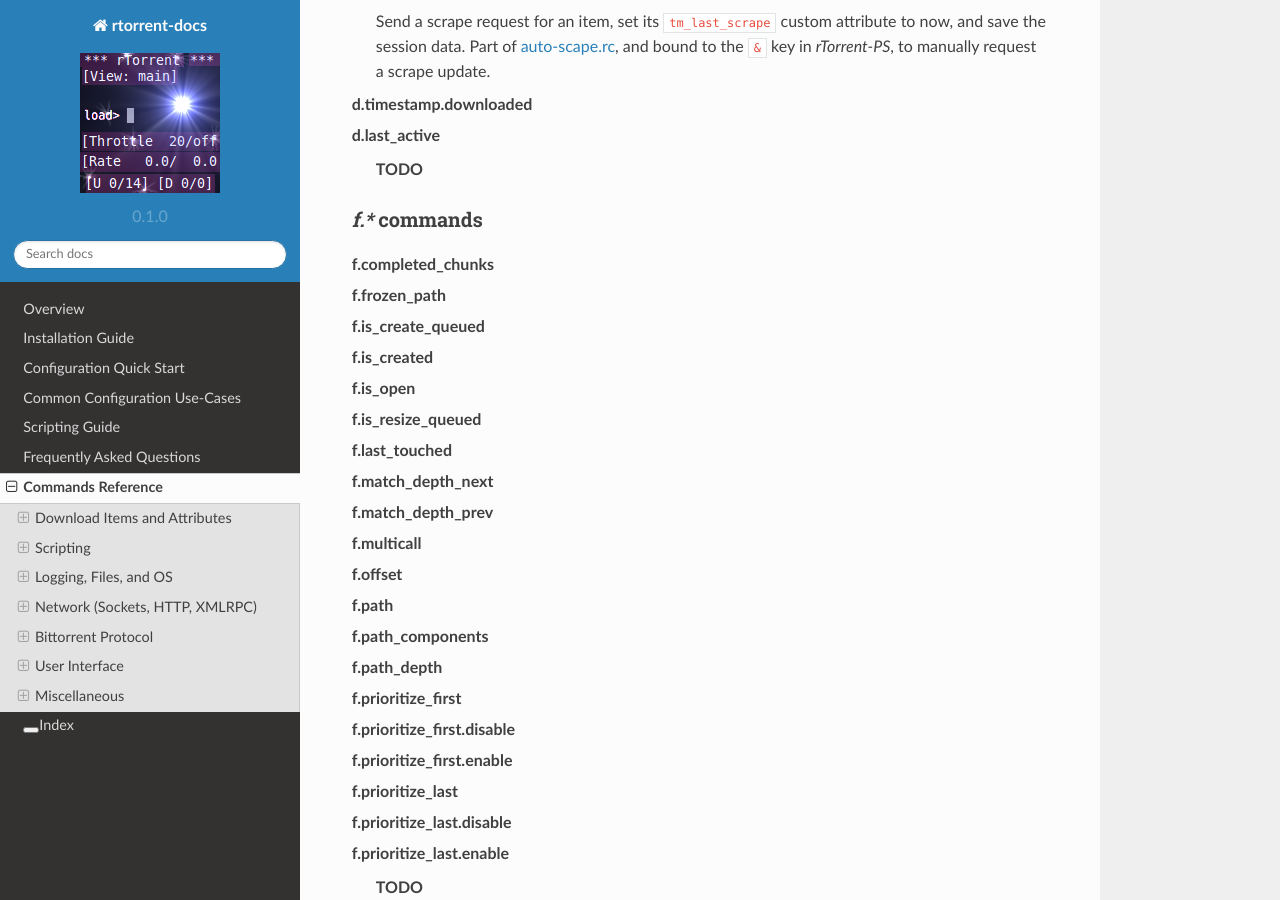
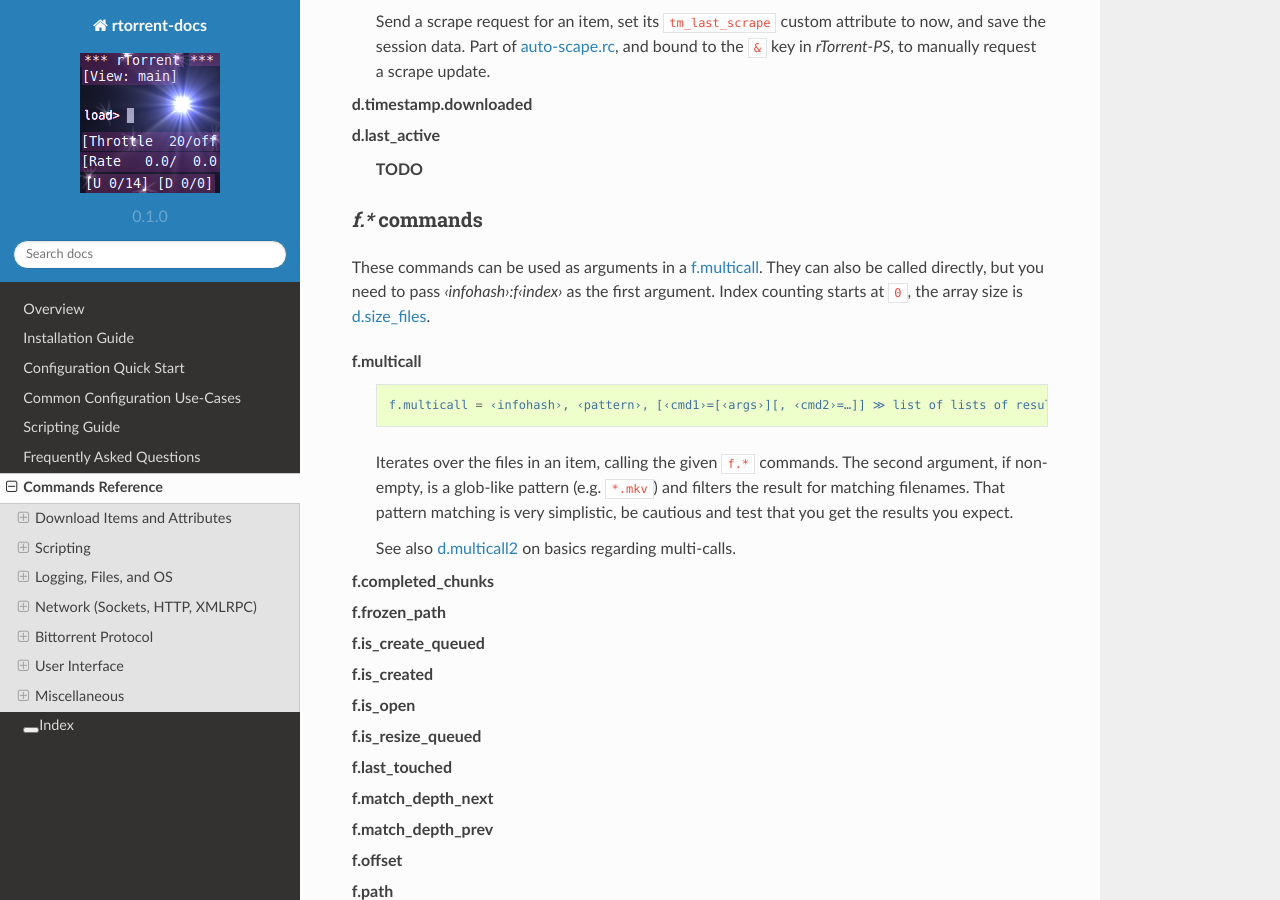
Before and after one commit to rtorrent-community/rtorrent-docs, a Sphinx documentation site: the page built from docs/cmd-ref.rst, in a window 1280 px wide and 900 px high, scrolled down 13101 px. Built offline with Sphinx 7.4.7 and the Read the Docs theme 2.0.0, drawn with Linux system fonts in a browser that asks for light colours; some of the changed text lies outside the part shown.

Commit message:
[ftp].multicall explained

```diff
--- a/docs/include-cmd-items.rst
+++ b/docs/include-cmd-items.rst
@@ -634,7 +634,24 @@ When called within configuration methods or in a ``Ctrl-X`` prompt, the target i
 `f.*` commands
 ^^^^^^^^^^^^^^^^^^^^^^^^^^
 
+These commands can be used as arguments in a :term:`f.multicall`.
+They can also be called directly, but you need to pass `‹infohash›:f‹index›` as the first argument.
+Index counting starts at ``0``, the array size is :term:`d.size_files`.
+
 .. glossary::
+
+    f.multicall
+
+        .. code-block:: ini
+
+            f.multicall = ‹infohash›, ‹pattern›, [‹cmd1›=[‹args›][, ‹cmd2›=…]] ≫ list of lists of results ‹rows of results›
+
+        Iterates over the files in an item, calling the given ``f.*`` commands.
+        The second argument, if non-empty, is a glob-like pattern (e.g. ``*.mkv``) and
+        filters the result for matching filenames. That pattern matching is very simplistic,
+        be cautious and test that you get the results you expect.
+
+        See also :term:`d.multicall2` on basics regarding multi-calls.
 
     f.completed_chunks
     f.frozen_path
@@ -683,7 +699,22 @@ When called within configuration methods or in a ``Ctrl-X`` prompt, the target i
 `p.*` commands
 ^^^^^^^^^^^^^^^^^^^^^^^^^^
 
+These commands can be used as arguments in a :term:`p.multicall`.
+They can also be called directly, but you need to pass `‹infohash›:p‹id›` as the first argument.
+The ``‹id›`` is the peer ID as returned by :term:`p.id`, encoded as a hexadecimal string.
+
 .. glossary::
+
+    p.multicall
+
+        .. code-block:: ini
+
+            p.multicall = ‹infohash›, "", [‹cmd1›=[‹args›][, ‹cmd2›=…]] ≫ list of lists of results ‹rows of results›
+
+        Iterates over the peers in an item, calling the given ``p.*`` commands.
+
+        The second argument is ignored, pass an empty string.
+        See also :term:`d.multicall2` on basics regarding multi-calls.
 
     p.address
     p.banned
@@ -721,7 +751,22 @@ When called within configuration methods or in a ``Ctrl-X`` prompt, the target i
 `t.*` commands
 ^^^^^^^^^^^^^^^^^^^^^^^^^^
 
+These commands can be used as arguments in a :term:`t.multicall`.
+They can also be called directly, but you need to pass `‹infohash›:t‹index›` as the first argument.
+Index counting starts at ``0``, the array size is :term:`d.tracker_size`.
+
 .. glossary::
+
+    t.multicall
+
+        .. code-block:: ini
+
+            t.multicall = ‹infohash›, "", [‹cmd1›=[‹args›][, ‹cmd2›=…]] ≫ list of lists of results ‹rows of results›
+
+        Iterates over the trackers in an item, calling the given ``t.*`` commands.
+
+        The second argument is ignored, pass an empty string.
+        See also :term:`d.multicall2` on basics regarding multi-calls.
 
     t.activity_time_last
     t.activity_time_next
```
Also changed, not shown: other parts of docs/include-cmd-items.rst (+0 -3 lines).
